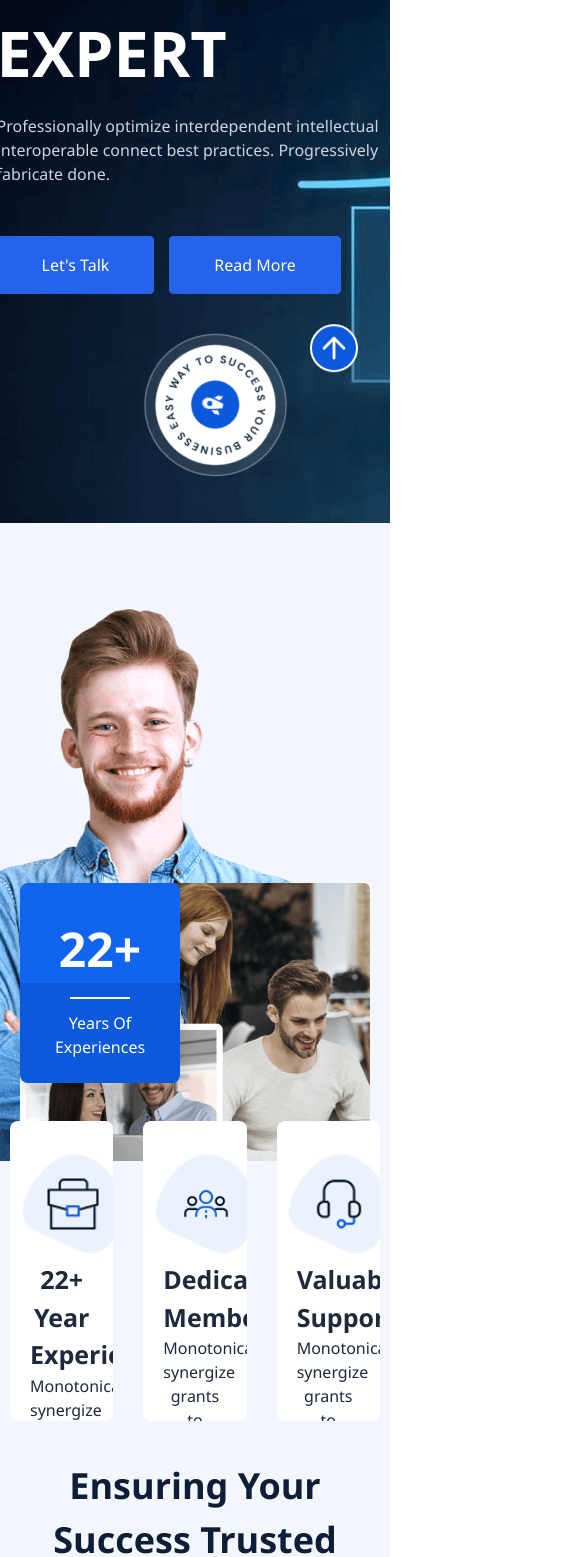
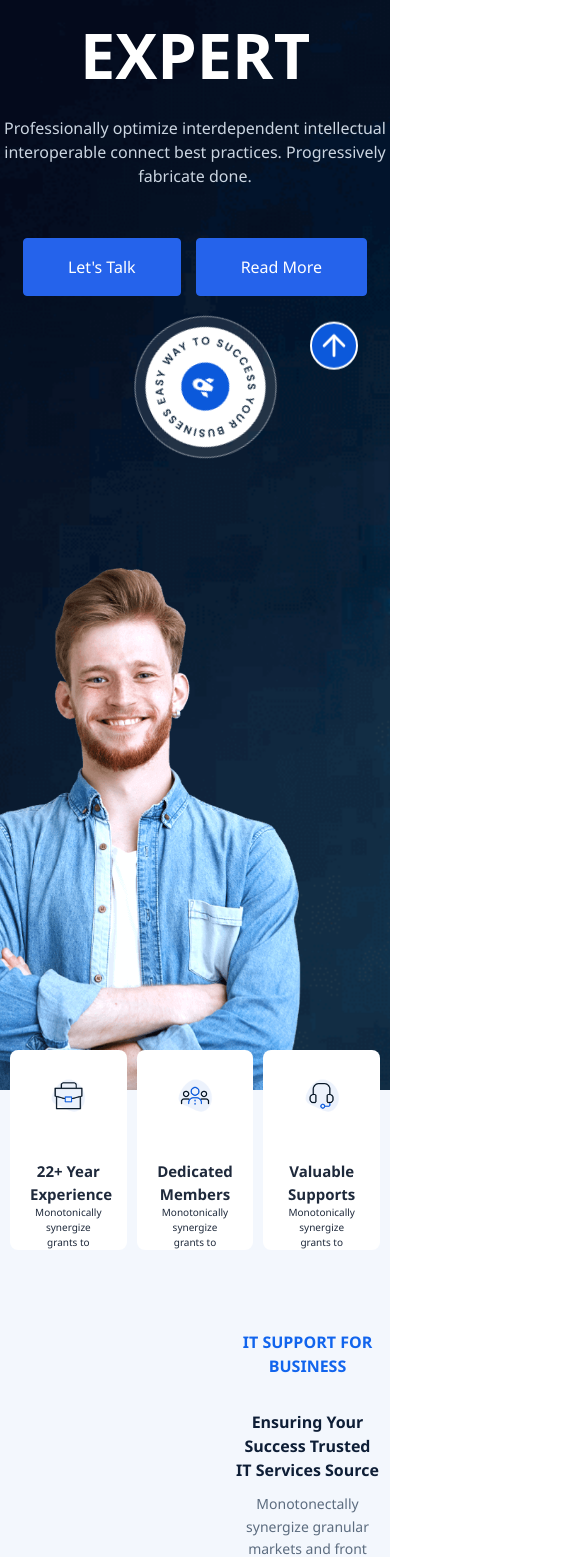
Before and after one commit to RupendraGoku/Intership, a React (Vite) app: page / in a window 390 px wide. Shown: the part 435-1992 px from the top of the page, 585 px wide, since content can reach past the window. Built offline with nearby package versions, Linux system fonts and the light colour scheme.

Commit message:
Your commit message

```diff
--- a/src/components/Bottom.css
+++ b/src/components/Bottom.css
@@ -9,3 +9,19 @@
 .image{
     margin-top: 6%;
 }
+@media (max-width: 768px) {
+  .mainCont {
+    flex-direction: column;
+    align-items: center;
+    justify-content: center;
+    height: auto;
+    padding: 40px 20px;
+    background-position: center;
+    background-size: cover;
+    text-align: center;
+  }
+
+  .image {
+    margin-top: 20px;
+  }
+}
--- a/src/components/Footer.css
+++ b/src/components/Footer.css
@@ -159,20 +159,58 @@
 
 /* Responsive */
 @media screen and (max-width: 768px) {
+  .footer {
+    padding: 60px 20px 20px;
+    height: auto;
+    background-position: center;
+  }
+
   .footer-container {
     flex-direction: column;
-    gap: 30px;
-    align-items: flex-start;
+    align-items: stretch;
+    gap: 40px;
+  }
+
+  .footer-section h3,
+  .footer-section li {
+    margin-left: 0;
+  }
+
+  .footer-newsletter {
+    max-width: 100%;
+  }
+
+  .subscribe-form {
+    flex-direction: column;
+    border-radius: 8px;
+    overflow: hidden;
+  }
+
+  .subscribe-form input {
+    width: 100%;
+    padding: 12px 10px;
+    font-size: 14px;
+  }
+
+  .subscribe-form button {
+    width: 100%;
+    padding: 12px 10px;
+    font-size: 14px;
   }
 
   .footer-bottom {
     flex-direction: column;
-    align-items: center;
+    text-align: center;
     gap: 10px;
-    text-align: center;
+    padding-top: 30px;
   }
 
   .social-icons {
-    margin-top: 10px;
+    justify-content: center;
+    margin-top: 12px;
+  }
+
+  .social-icons svg {
+    margin: 0 8px;
   }
 }
--- a/src/components/Second.css
+++ b/src/components/Second.css
@@ -206,33 +206,92 @@
 
 
 
+@media (max-width: 768px) {
+  .container {
+    padding: 0px 0px;
+    gap: 60px;
+    margin-top: 5rem;
+  }
 
-/* RESPONSIVE */
-@media (max-width: 992px) {
-  .container {
-    flex-direction: column;
-    padding: 40px 20px;
+  .left {
+    width: 100%;
+    align-items: center;
+    text-align: center;
+    gap: 10px;
+  }
+
+  .experience-card {
+    position: static;
+    margin: 0 auto;
+    height: 90px;
+    width: 90px;
+    h1{
+      margin: -10px;
+      font-size: 14px;
+    }
+    p{
+      font-size: 10px;
+    }
   }
 
   .image-main {
     width: 100%;
-    max-width: 100%;
+    text-align: center;
+  }
+
+  .image-main img {
+    width: 90%;
+    height: auto;
+  }
+
+  .image-shape {
+    height: 30px;
+    margin-left: -140%;
   }
 
   .right {
-    padding-top: 40px;
     padding-left: 0;
+    padding-top: 0;
+    align-items: center;
+    text-align: center;
+  }
+
+  .heading {
+    font-size: 16px;
+  }
+
+  .paragraph {
+    font-size: 16px;
+    margin-bottom: 16px;
+  }
+
+  .paragraph + .paragraph {
+    font-size: 14px;
+    line-height: 1.6;
+    margin-top: -5px;
+    max-width: 100%;
+    padding: 0 10px;
   }
 
   .small-images {
     grid-template-columns: 1fr;
+    gap: 16px;
+    justify-items: center;
   }
 
-  .image-shape {
-    position: absolute;
-    bottom: -20px;
-    left: 50%;
-    transform: translateX(-50%);
-    width: 160px;
+  .small-image-item {
+    justify-content: center;
+    font-size: 12px;
+  }
+
+  .discoverButton {
+    height: 60px;
+    width: 80%;
+    justify-content: center;
+  }
+
+  .arrow {
+    margin: 10px auto 0;
+    transform-origin: center;
   }
 }
--- a/src/components/Third.css
+++ b/src/components/Third.css
@@ -117,3 +117,44 @@
 .cont:hover::before {
   background-color: #1e3a8a;
 }
+@media (max-width: 768px) {
+  .main {
+    padding: 40px 20px;
+    height: auto;
+    background-position: center;
+  }
+
+  .paragraph h5 {
+    font-size: 14px;
+  }
+
+  .paragraph h1 {
+    font-size: 24px;
+  }
+
+  .container-third {
+    grid-template-columns: 1fr; /* 1 column */
+    gap: 24px;
+    padding: 10px;
+  }
+
+  .cont {
+    width: 100%;
+    max-width: 100%;
+    height: auto;
+    padding: 20px;
+  }
+
+  .cont h1 {
+    font-size: 18px;
+  }
+
+  .cont p {
+    font-size: 13px;
+  }
+
+  .cont::before {
+    font-size: 16px;
+    padding: 6px 14px;
+  }
+}
--- a/src/components/TopSection.css
+++ b/src/components/TopSection.css
@@ -24,6 +24,58 @@
     flex-direction: row;
     justify-content: space-between;
     align-items: center;
+  }
+}
+@media (max-width: 768px) {
+  .hero-section {
+    height: auto; /* Allow height to adjust naturally */
+    background-position: center; /* Center background for better view */
+  }
+
+  .hero-container {
+    margin: 0 5%;
+    padding-top: 20px;
+    padding-bottom: 40px;
+    flex-direction: column;
+    align-items: center;
+    gap: 20px;
+  }
+
+  .main-heading {
+    font-size: 36px; /* Responsive font size */
+    text-align: center; /* Center text for mobile */
+  }
+
+  .subtext {
+    max-width: 100%;
+    text-align: center;
+  }
+
+  .hero-buttons {
+    justify-content: center; /* Center buttons */
+    flex-wrap: wrap;
+  }
+
+  .hero-image-wrap {
+    justify-content: center; /* Center image */
+    margin-bottom: 20px; /* Adjust margin */
+    margin-right: 0; /* Remove negative margin */
+  }
+
+  .hero-image {
+    transform: translate(0, 0); /* Reset transformation */
+    max-width: 100%;
+    height: auto;
+  }
+}
+
+@media (max-width: 480px) {
+  .main-heading {
+    font-size: 28px; /* Smaller font size for small screens */
+  }
+
+  .info-card {
+    width: 90%; /* Adjust card width */
   }
 }
 
@@ -143,7 +195,7 @@
 .card-section {
   display: flex;
   justify-content: center;
-  gap: 30px;
+  gap: 10px;
   margin: -20px auto 0; /* Increased negative margin to overlap hero section more */
   padding: 0 10px;
   position: relative;
@@ -155,7 +207,7 @@
 .info-card {
   margin-top: -40px;
   background: white;
-  height: 300px;
+  height: 200px;
   width: 410px;
   color: #1e293b;
   text-align: center;
@@ -168,18 +220,18 @@
 
 .icon {
   position: relative;
-  width: 85px;
-  height: 85px;
+  width: 55px;
+  height: 55px;
   margin: 0 auto 15px;
 }
 
 .icon-img {
   position: absolute;
-  top: 50%;
+  top: 10%;
   left: 50%;
   transform: translate(-50%, -50%);
   width: 60%; /* smaller than container */
-  height: 60%;
+  height: 50%;
   object-fit: contain;
   z-index: 3;
   opacity: 1;
@@ -188,11 +240,11 @@
 
 .shape {
   position: absolute;
-  top: 50%;
+  top: 10%;
   left: 50%;
   transform: translate(-50%, -50%) scale(1.2); /* 130% size */
-  width: 100%;
-  height: 100%;
+  width: 50%;
+  height: 50%;
   object-fit: contain;
   z-index: 1;
   opacity: 1;
@@ -227,8 +279,11 @@
   z-index: 4; /* Higher than .texture-overlay and icons */
   transition: all 0.3s ease;
   h3{
-    font-size: 25px;
+    font-size: 15px;
     font-weight: 700;
+  }
+  p{
+    font-size: 10px;
   }
 }
 
```
